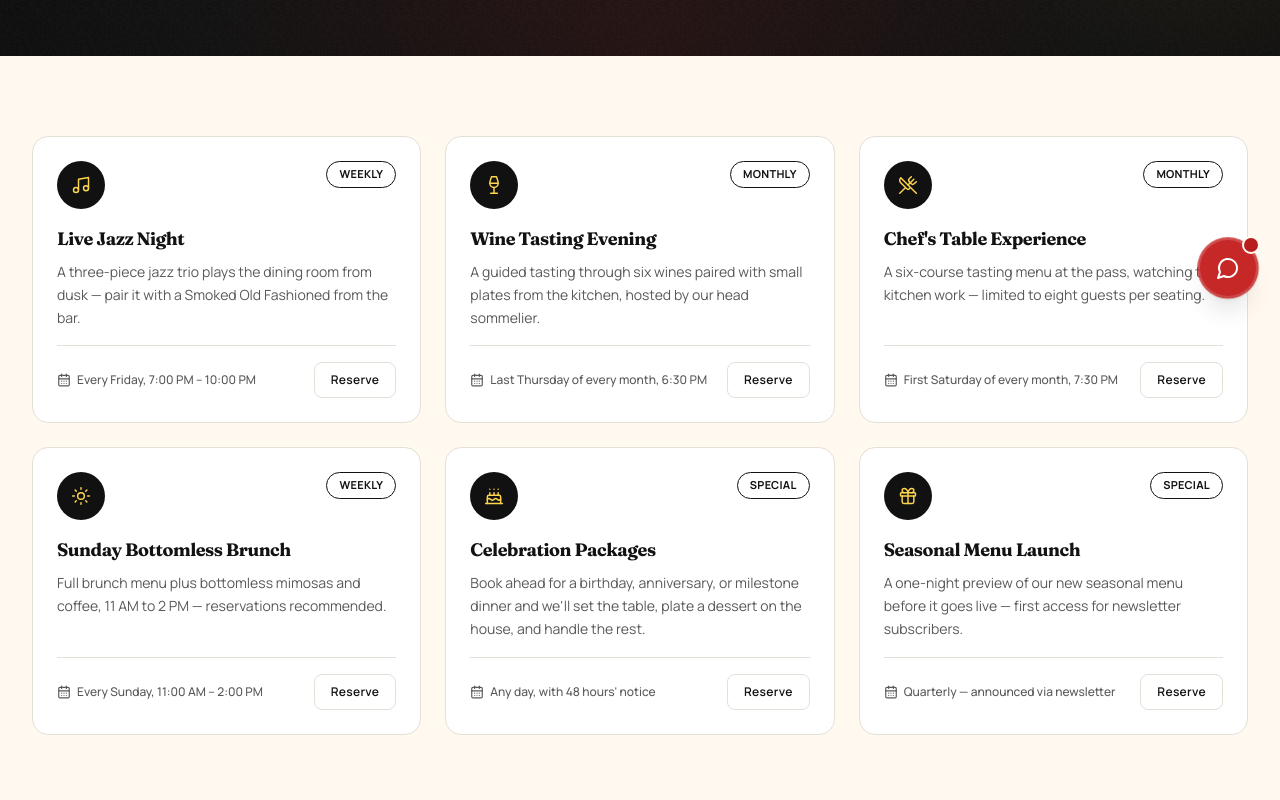
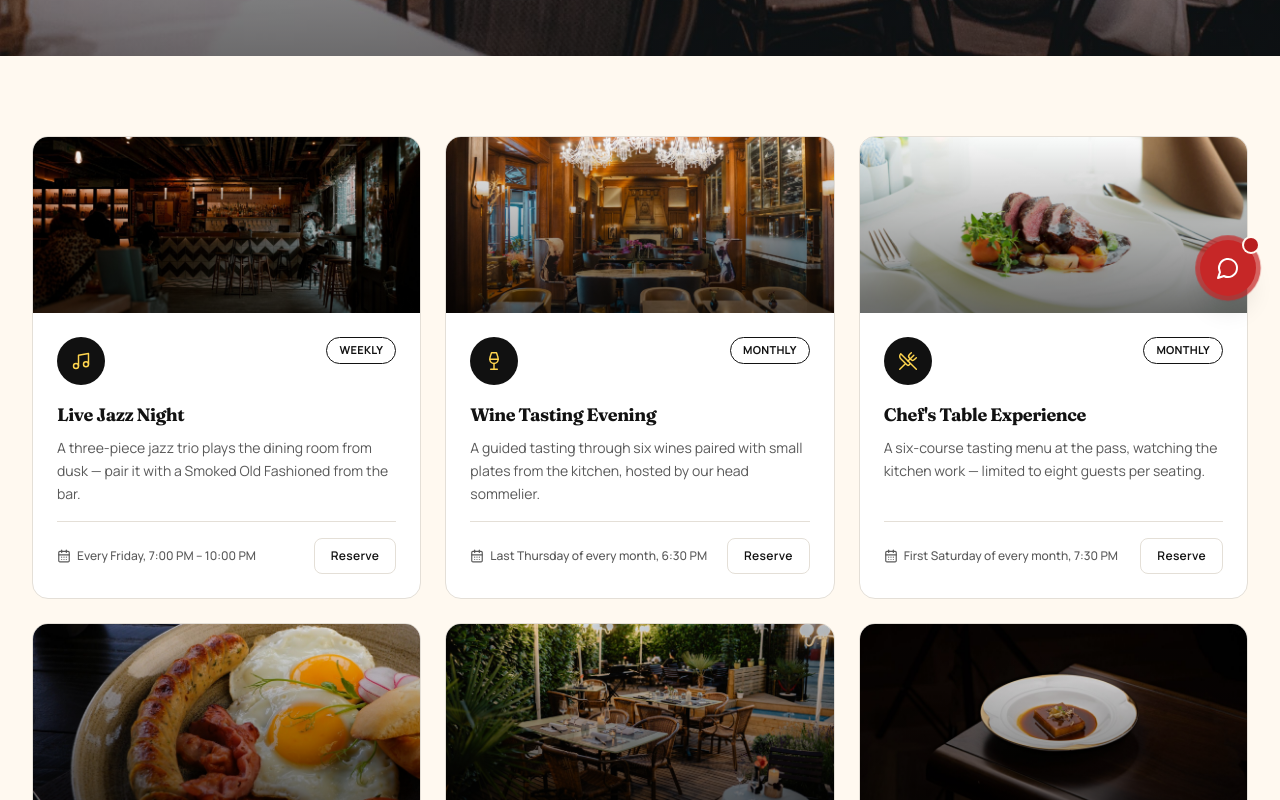
Before and after one commit to LodSK/MR-SK-EATRIES, a Next.js app in the folder frontend/: page /events in a window 1280 px wide. Shown: the part 480-1280 px from the top of the page. Built offline with nearby package versions, Linux system fonts and the light colour scheme; no server answers.

Commit message:
Add imagery to events experience

```diff
--- a/frontend/src/app/(marketing)/events/page.tsx
+++ b/frontend/src/app/(marketing)/events/page.tsx
@@ -2,6 +2,7 @@ import type { Metadata } from "next";
 import { PageHero } from "@/components/shared/PageHero";
 import { EventCard } from "@/components/events/EventCard";
 import { RESTAURANT_EVENTS } from "@/lib/constants/events-data";
+import { EVENTS_HERO_IMAGE } from "@/lib/constants/media";
 
 export const metadata: Metadata = {
   title: "Events",
@@ -12,6 +13,7 @@ export default function EventsPage() {
   return (
     <>
       <PageHero
+        imageSrc={EVENTS_HERO_IMAGE}
         eyebrow="What's On"
         title="Events at MR_SK EATRIES"
         subtitle="Recurring evenings worth planning around, and celebrations we'll help you host."
--- a/frontend/src/components/events/EventCard.tsx
+++ b/frontend/src/components/events/EventCard.tsx
@@ -1,4 +1,5 @@
 import Link from "next/link";
+import Image from "next/image";
 import { Music, Wine, UtensilsCrossed, Cake, Sun, Gift, CalendarDays } from "lucide-react";
 import type { RestaurantEvent } from "@/types/event";
 import { Badge } from "@/components/shared/Badge";
@@ -27,7 +28,20 @@ export function EventCard({ event }: EventCardProps) {
   const Icon = ICON_MAP[event.icon];
 
   return (
-    <div className="flex flex-col gap-4 rounded-2xl border border-border bg-card p-6 transition-shadow hover:shadow-lg">
+    <div className="group flex flex-col overflow-hidden rounded-2xl border border-border bg-card transition-shadow hover:shadow-lg">
+      {event.imageSrc && (
+        <div className="relative h-44 overflow-hidden">
+          <Image
+            src={event.imageSrc}
+            alt=""
+            fill
+            sizes="(min-width: 1024px) 33vw, (min-width: 640px) 50vw, 100vw"
+            className="object-cover transition-transform duration-700 group-hover:scale-105"
+          />
+          <div className="absolute inset-0 bg-gradient-to-t from-black/55 to-transparent" aria-hidden="true" />
+        </div>
+      )}
+      <div className="flex flex-1 flex-col gap-4 p-6">
       <div className="flex items-start justify-between gap-3">
         <div className="flex h-12 w-12 shrink-0 items-center justify-center rounded-full bg-brand-secondary text-brand-accent">
           <Icon className="h-5 w-5" strokeWidth={1.75} />
@@ -49,6 +63,7 @@ export function EventCard({ event }: EventCardProps) {
           <Link href="/reservations">Reserve</Link>
         </Button>
       </div>
+      </div>
     </div>
   );
 }
--- a/frontend/src/lib/constants/events-data.ts
+++ b/frontend/src/lib/constants/events-data.ts
@@ -9,6 +9,7 @@ export const RESTAURANT_EVENTS: RestaurantEvent[] = [
     schedule: "Every Friday, 7:00 PM – 10:00 PM",
     frequency: "weekly",
     icon: "music",
+    imageSrc: "/images/gallery/ambiance-bar.jpg",
   },
   {
     id: "ev-wine",
@@ -18,6 +19,7 @@ export const RESTAURANT_EVENTS: RestaurantEvent[] = [
     schedule: "Last Thursday of every month, 6:30 PM",
     frequency: "monthly",
     icon: "wine",
+    imageSrc: "/images/gallery/ambiance-private-dining.jpg",
   },
   {
     id: "ev-chefs-table",
@@ -27,6 +29,7 @@ export const RESTAURANT_EVENTS: RestaurantEvent[] = [
     schedule: "First Saturday of every month, 7:30 PM",
     frequency: "monthly",
     icon: "utensils",
+    imageSrc: "/images/menu/dinner.jpg",
   },
   {
     id: "ev-brunch",
@@ -36,6 +39,7 @@ export const RESTAURANT_EVENTS: RestaurantEvent[] = [
     schedule: "Every Sunday, 11:00 AM – 2:00 PM",
     frequency: "weekly",
     icon: "sun",
+    imageSrc: "/images/menu/breakfast.jpg",
   },
   {
     id: "ev-birthday",
@@ -45,6 +49,7 @@ export const RESTAURANT_EVENTS: RestaurantEvent[] = [
     schedule: "Any day, with 48 hours' notice",
     frequency: "one-time",
     icon: "cake",
+    imageSrc: "/images/gallery/ambiance-patio.jpg",
   },
   {
     id: "ev-holiday",
@@ -54,5 +59,6 @@ export const RESTAURANT_EVENTS: RestaurantEvent[] = [
     schedule: "Quarterly — announced via newsletter",
     frequency: "one-time",
     icon: "gift",
+    imageSrc: "/images/menu/desserts.jpg",
   },
 ];
--- a/frontend/src/lib/constants/media.ts
+++ b/frontend/src/lib/constants/media.ts
@@ -17,6 +17,7 @@ import type { MenuCategorySlug } from "@/types/menu";
 export const HERO_IMAGE = "/images/hero/hero-bright-dining-room.jpg";
 export const MENU_HERO_IMAGE = "/images/menu/dinner.jpg";
 export const GALLERY_HERO_IMAGE = "/images/gallery/ambiance-private-dining.jpg";
+export const EVENTS_HERO_IMAGE = "/images/gallery/ambiance-fireplace.jpg";
 
 export const CATEGORY_IMAGE: Record<MenuCategorySlug, string> = {
   breakfast: "/images/menu/breakfast.jpg",
--- a/frontend/src/types/event.ts
+++ b/frontend/src/types/event.ts
@@ -7,4 +7,5 @@ export interface RestaurantEvent {
   schedule: string;
   frequency: EventFrequency;
   icon: "music" | "wine" | "utensils" | "cake" | "sun" | "gift";
+  imageSrc?: string;
 }
```
Also changed, not shown: 1 other file (tests, documents, lock files or other folders).
